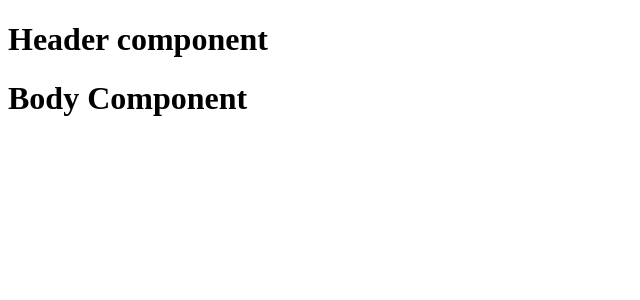
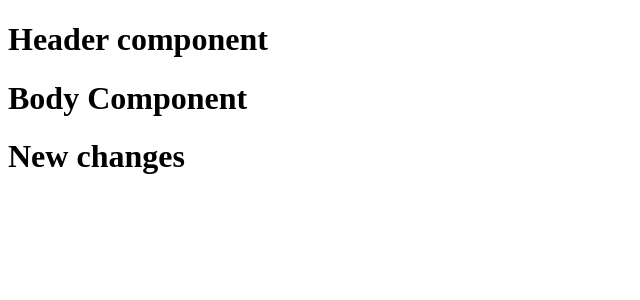
Before and after one commit to Adarsha-React/TestRepository, a React (Vite) app: page / in a window 1280 px wide. Shown: the top 300 px of the page, without its empty margins (0-640 px from the left). Built offline with nearby package versions, Linux system fonts and the light colour scheme.

Commit message:
Commit to branch-001

```diff
--- a/components/Body.js
+++ b/components/Body.js
@@ -2,6 +2,7 @@ const Body = () => {
   return (
     <div>
       <h1>Body Component</h1>
+      <h1>New changes</h1>
     </div>
   );
 };
```
